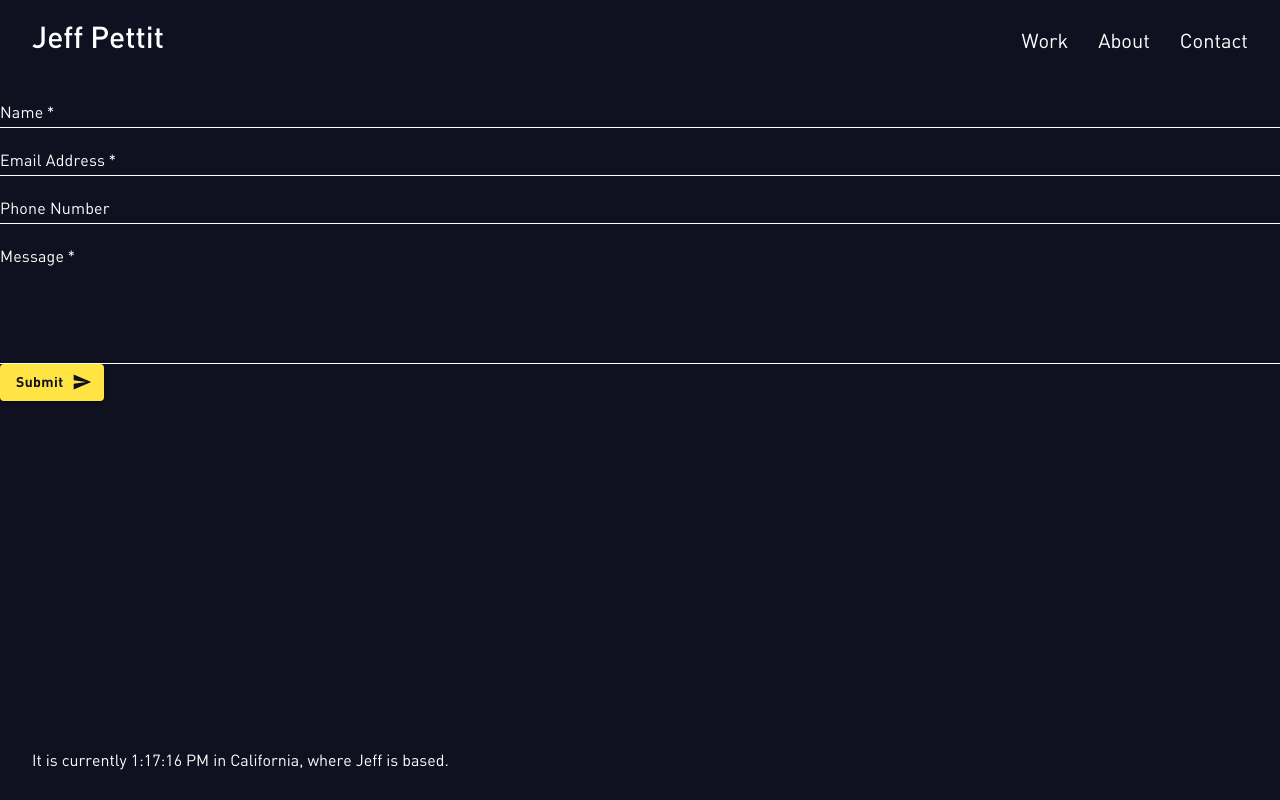
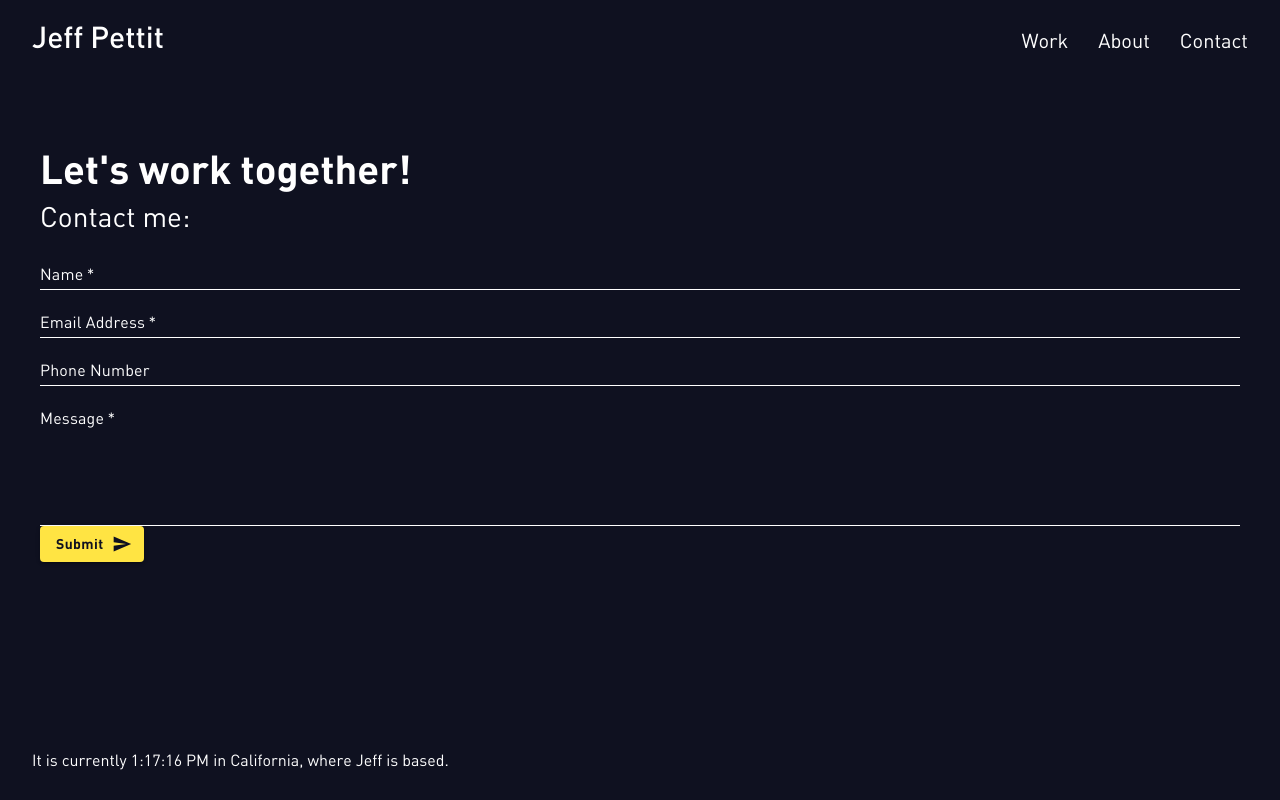
Before and after one commit to jwpettit/Portfolio-Website, a React (Create React App) app: page /contact in a window 1280 px wide. Built offline with nearby package versions, Linux system fonts and the light colour scheme.

Commit message:
Some more CSS layout progress on the contact page, I'm learning

```diff
--- a/src/App.css
+++ b/src/App.css
@@ -25,6 +25,9 @@
 
 .Page-Background-Container {
     min-height: calc(100vh - 160px);
+    display: flex;
+    width: 100vw;
+    justify-content: center;
 }
 
 
@@ -219,3 +222,14 @@
     text-align: center;
     height: calc(100vh - 160px);
 }
+
+
+
+
+/* Contact Page Classes */
+.Contact-Container-1 {
+    width: 1200px;
+    margin-top: 8vh;
+    display: flex;
+    flex-direction: column;
+}
--- a/src/pages/Contact.jsx
+++ b/src/pages/Contact.jsx
@@ -3,7 +3,15 @@ import ContactForm from "../components/ContactForm";
 export default function Contact() {
     return (
         <div className="Page-Background-Container">
-            <ContactForm />
+            <div className="Contact-Container-1">
+                <div className="H1-Header">
+                    <h1>Let's work together!</h1>
+                </div>{" "}
+                <div className="H3-Header">
+                    <h3>Contact me:</h3>
+                </div>
+                <ContactForm />
+            </div>
         </div>
     );
 }
```
